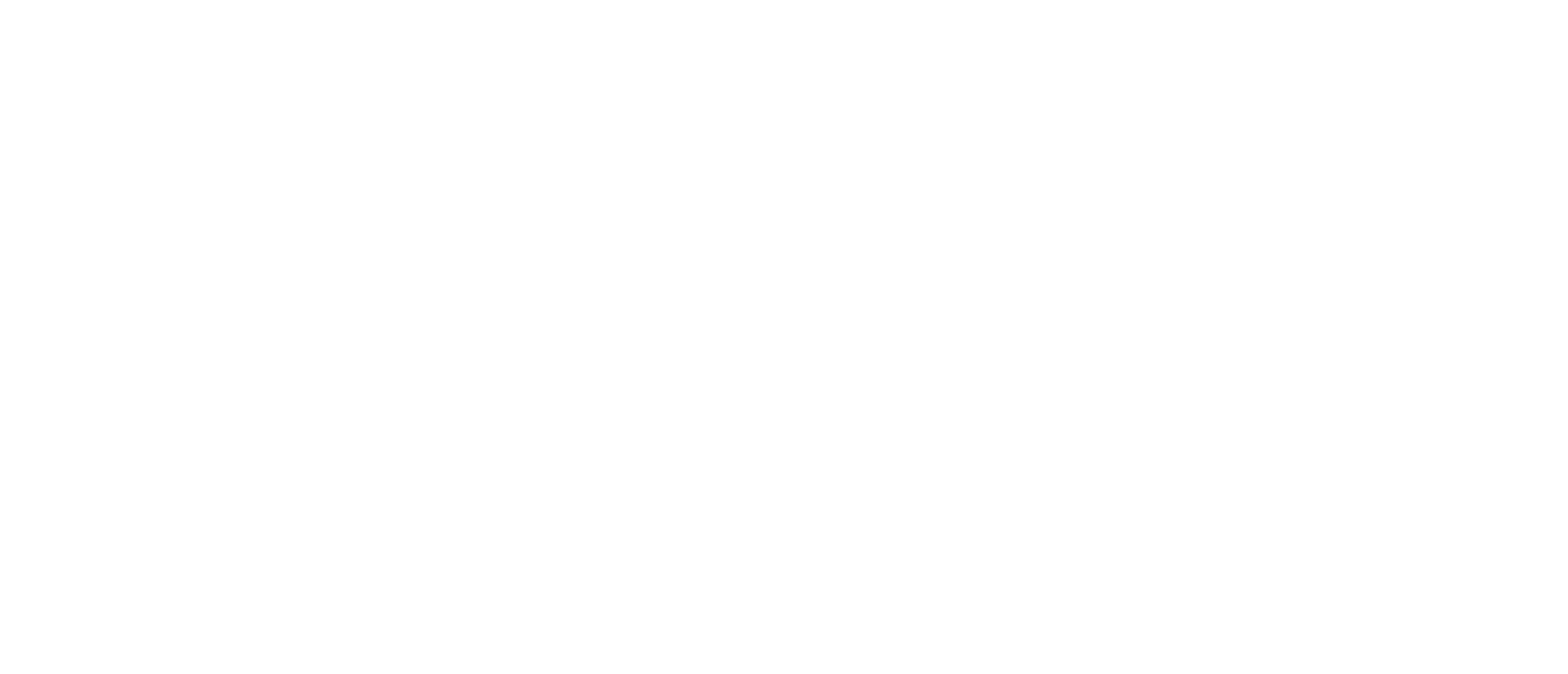
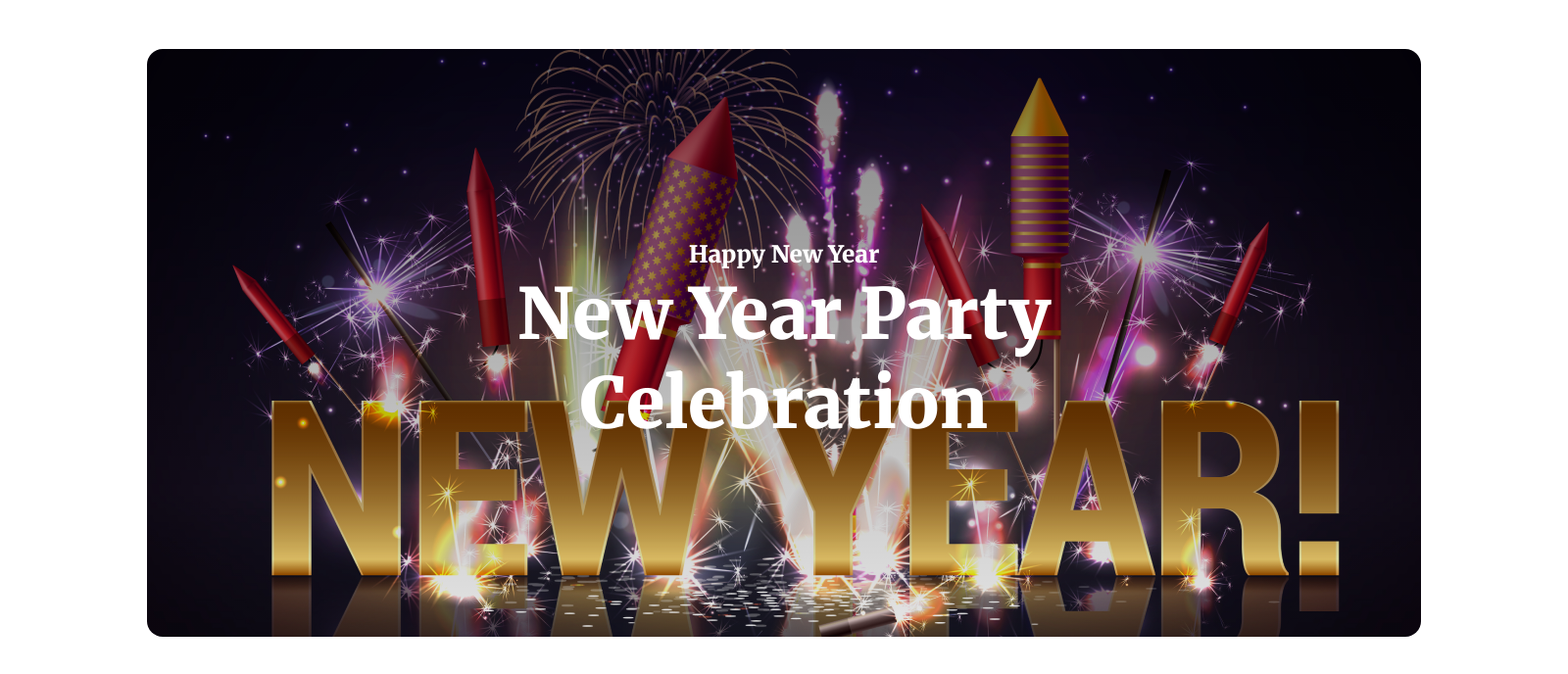
Before and after one commit to Rasc3ta/assignment-1, a plain HTML site: page index.html in a window 1280 px wide. Shown: the whole page at 98% size, 1600 px wide, since content can reach past the window. Drawn offline with Linux system fonts and the light colour scheme.

Commit message:
banner done

```diff
--- a/index.html
+++ b/index.html
@@ -1,11 +1,25 @@
 <!DOCTYPE html>
 <html lang="en">
-<head>
-    <meta charset="UTF-8">
-    <meta name="viewport" content="width=device-width, initial-scale=1.0">
+  <head>
+    <meta charset="UTF-8" />
+    <meta name="viewport" content="width=device-width, initial-scale=1.0" />
     <title>New Year New Mission</title>
-</head>
-<body>
 
-</body>
+    <link rel="preconnect" href="https://fonts.googleapis.com" />
+    <link rel="preconnect" href="https://fonts.gstatic.com" crossorigin />
+    <link
+      href="https://fonts.googleapis.com/css2?family=Merriweather:wght@400;900&display=swap"
+      rel="stylesheet"
+    />
+
+    <link rel="stylesheet" href="styles.css" />
+  </head>
+  <body>
+    <header>
+      <section class="banner">
+        <h2>Happy New Year</h2>
+        <h1>New Year Party Celebration</h1>
+      </section>
+    </header>
+  </body>
 </html>
--- /dev/null
+++ b/styles.css
@@ -0,0 +1,43 @@
+* {
+    margin: 0px;
+    padding: 0px;
+    box-sizing: border-box;
+}
+
+body {
+    width: 1600px;
+    margin: auto;
+}
+
+/* header */
+.banner {
+    margin: 0px auto;
+    width: 1300px;
+    height: 600px;
+    background-image: linear-gradient(rgb(0, 0, 0, .5), rgb(0, 0, 0, .1)) , url('./resources/Banner\ Image.png');
+    background-repeat: no-repeat;
+    background-position: center;
+    background-size: cover;
+    font-family: 'Merriweather', serif;
+    display: flex;
+    flex-direction: column;
+    align-items: center;
+    justify-content: center;
+    margin-top: 50px;
+    margin-bottom: 120px ;
+    border-radius: 16px;
+}
+
+.banner h1 {
+    text-align: center;
+    width: 630px;
+    font-size: 72px;
+    color: white;
+}
+
+.banner h2 {
+    width: 630px;
+    text-align: center;
+    color: white;
+    font-size: 32;
+}
```
Also changed, not shown: resources/eye.svg (added).
